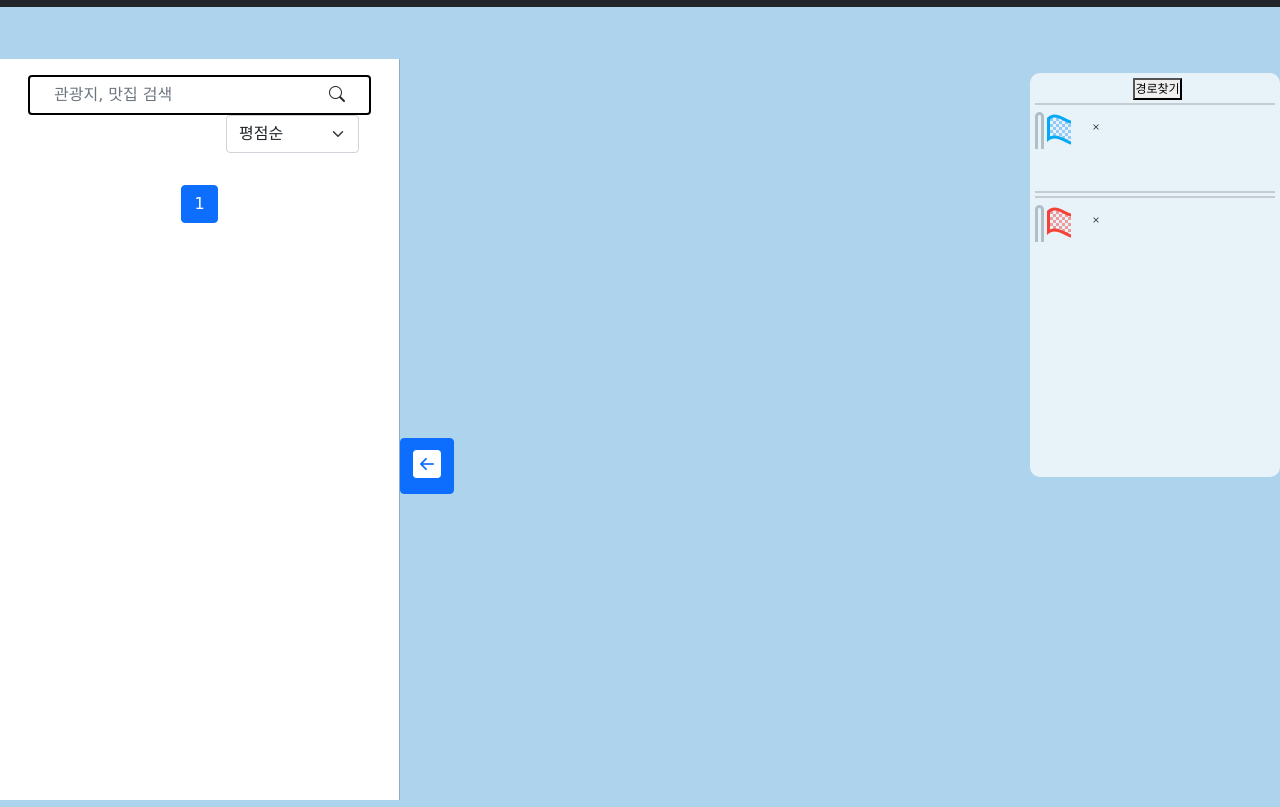
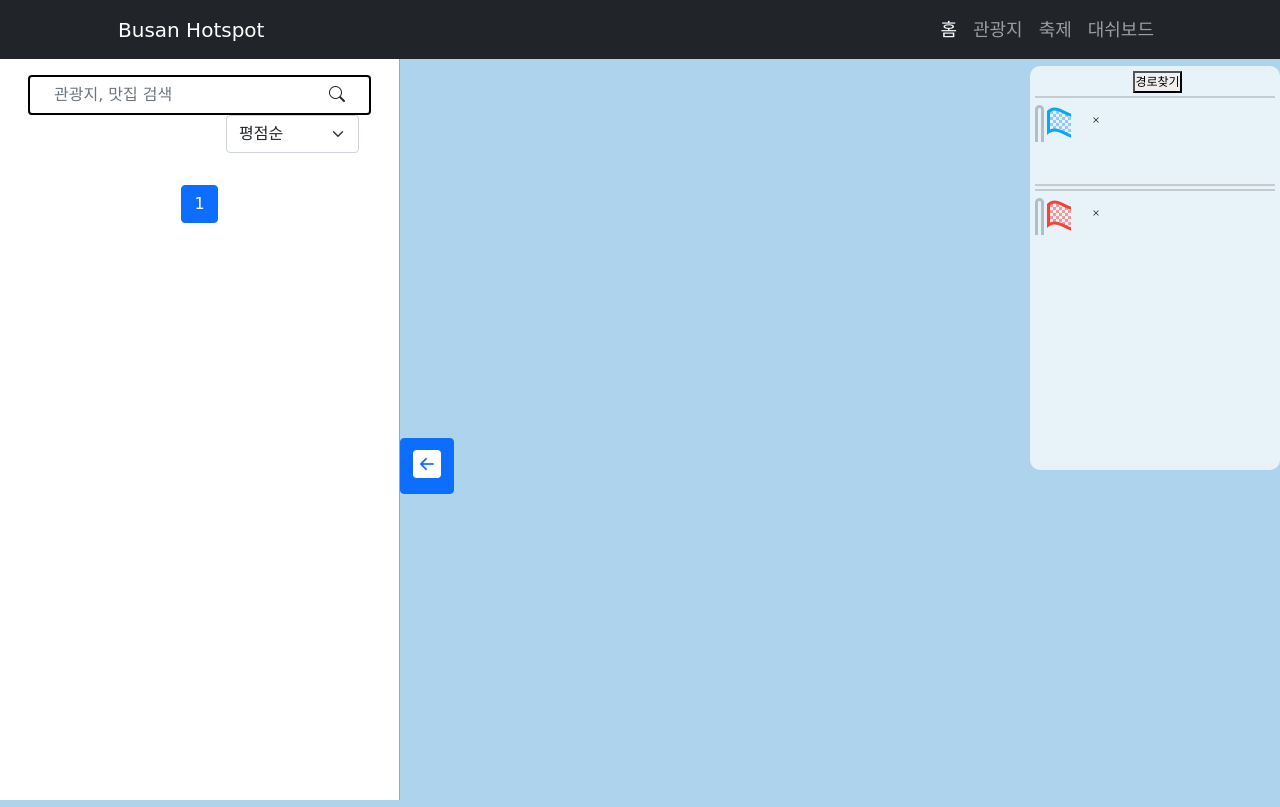
Before and after one commit to travelHotSpot/HotSpot, a Django app: page /busan/ in a window 1280 px wide. Run offline with Django 4.2, Linux system fonts and the light colour scheme; data that the repository does not hold is empty; parts of the project's set-up code (start-up, migrations or seed data) failed here and were passed over; some libraries are stand-ins or nearby versions; some web fonts are replaced.

Commit message:
change nav

```diff
--- a/category/myApp/templates/myApp/busan.html
+++ b/category/myApp/templates/myApp/busan.html
@@ -58,8 +58,8 @@
     </script>
 </head>
 <body  style="background-color:#aed3ec; height: 100vh;font-family: 'Gamja Flower', cursive; font-size : large" onload="onload()">
-    <header style="height: 7px; overflow: auto;">
-        <nav class="navbar navbar-expand-lg navbar-dark bg-dark">
+    <header style="overflow: auto;">
+        <nav class="navbar navbar-expand-lg navbar-dark bg-dark fixed-top">
             <div class="container px-5">
                 <a class="navbar-brand">Busan Hotspot</a>
                 <button class="navbar-toggler" type="button" data-bs-toggle="collapse" data-bs-target="#navbarSupportedContent" aria-controls="navbarSupportedContent" aria-expanded="false" aria-label="Toggle navigation"><span class="navbar-toggler-icon"></span></button>
--- a/category/myApp/templates/myApp/festival.html
+++ b/category/myApp/templates/myApp/festival.html
@@ -31,8 +31,8 @@
     </style>
 </head>
 <body class="pt-5" style = "background-color:#aed3ec; height: 100vh; font-family: 'Gamja Flower', cursive; font-size : large;">
-    <header style="height: 7px; overflow: auto;">
-        <nav class="navbar navbar-expand-lg navbar-dark bg-dark">
+    <header style="overflow: auto;">
+        <nav class="navbar navbar-expand-lg navbar-dark bg-dark fixed-top">
             <div class="container px-5">
                 <a class="navbar-brand">Busan Hotspot</a>
                 <button class="navbar-toggler" type="button" data-bs-toggle="collapse" data-bs-target="#navbarSupportedContent" aria-controls="navbarSupportedContent" aria-expanded="false" aria-label="Toggle navigation"><span class="navbar-toggler-icon"></span></button>
--- a/category/myApp/templates/myApp/festival_detail.html
+++ b/category/myApp/templates/myApp/festival_detail.html
@@ -109,7 +109,7 @@
 
 <body class="pt-5" style = "background-color:#f8f9fa; font-family: 'Gamja Flower', cursive; font-size : large;">
     <header style="overflow: auto;">
-        <nav class="navbar navbar-expand-lg navbar-dark bg-dark">
+        <nav class="navbar navbar-expand-lg navbar-dark bg-dark fixed-top">
             <div class="container px-5">
                 <a class="navbar-brand">Busan Hotspot</a>
                 <button class="navbar-toggler" type="button" data-bs-toggle="collapse" data-bs-target="#navbarSupportedContent" aria-controls="navbarSupportedContent" aria-expanded="false" aria-label="Toggle navigation"><span class="navbar-toggler-icon"></span></button>
--- a/category/myApp/templates/myApp/index.html
+++ b/category/myApp/templates/myApp/index.html
@@ -2,7 +2,6 @@
 {% load static %}
 <html lang="en">
     <head>
-
         <meta charset="utf-8" />
         <meta name="viewport" content="width=device-width, initial-scale=1, shrink-to-fit=no" />
         <meta name="description" content="" />
@@ -27,7 +26,7 @@
     </head>
     <body style = "font-family: 'Gamja Flower', cursive; font-size : large">
         <!-- Responsive navbar-->
-        <nav class="navbar navbar-expand-lg navbar-dark bg-dark">
+        <nav class="navbar navbar-expand-lg navbar-dark bg-dark fixed-top">
             <div class="container px-5">
                 <a class="navbar-brand">Busan Hotspot</a>
                 <button class="navbar-toggler" type="button" data-bs-toggle="collapse" data-bs-target="#navbarSupportedContent" aria-controls="navbarSupportedContent" aria-expanded="false" aria-label="Toggle navigation"><span class="navbar-toggler-icon"></span></button>
```
